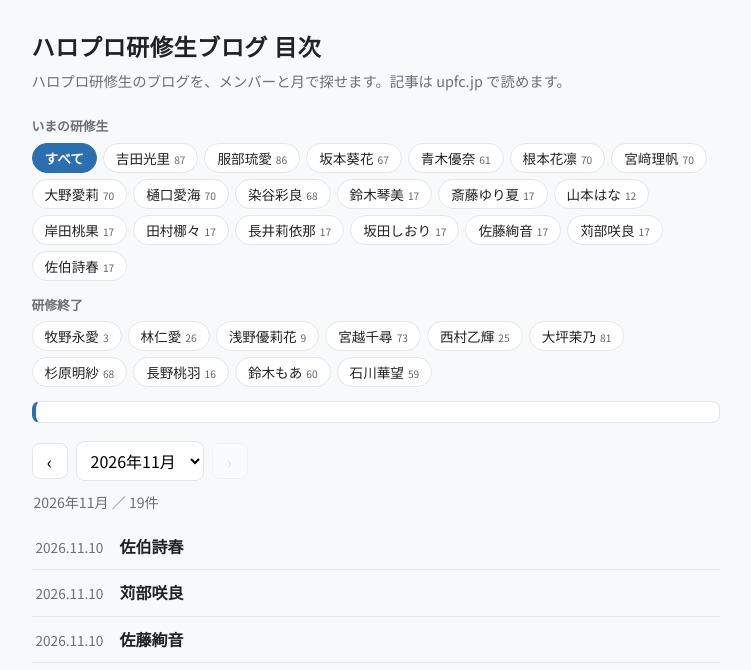
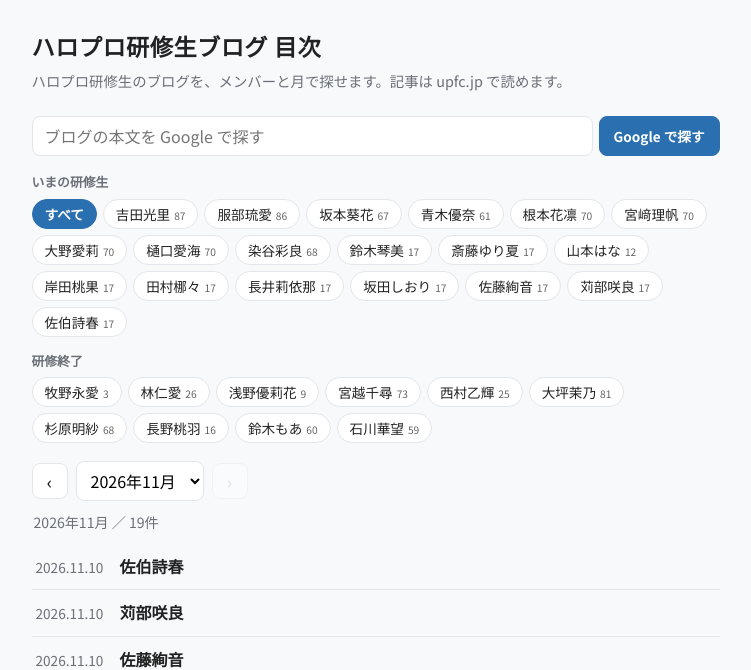
Before and after one commit to yxmxgxn/Cloudflare, a PHP site: page /hello-kenshusei-blog in a window 1280 px wide. Shown: the top 670 px of the page, without its empty margins (257-1008 px from the left). Run offline with PHP 8.4, Linux system fonts and the light colour scheme.

Commit message:
研修生ブログ目次: Google で本文を探す入力欄(site:検索・メンバー名の予測変換)を足す
Co-Authored-By: Claude Opus 5.5 <noreply@anthropic.com>

```diff
--- a/css/kenshusei-blog.css
+++ b/css/kenshusei-blog.css
@@ -24,6 +24,11 @@ input, textarea, button, select { font-family: inherit; }
 .kb-head h1 a { color: inherit; text-decoration: none; }
 .kb-lead { margin: 4px 0 0; color: var(--muted); font-size: .9rem; }
 
+/* Google で探す */
+.kb-google { display: flex; gap: 6px; margin-top: 16px; }
+.kb-google input[type=search] { flex: 1; min-width: 0; font-size: 1rem; padding: 7px 12px; border: 1px solid var(--line); border-radius: 8px; background: var(--surface); }
+.kb-google button { flex: none; padding: 0 14px; border: 1px solid var(--accent); background: var(--accent); color: #fff; border-radius: 8px; font-size: .85rem; font-weight: 700; cursor: pointer; }
+
 /* メンバー */
 .kb-members { margin-top: 16px; }
 .kb-group { margin: 14px 0 6px; font-size: .8rem; color: var(--muted); font-weight: 700; }
@@ -44,6 +49,7 @@ input, textarea, button, select { font-family: inherit; }
 
 /* 選んだ人 */
 .kb-profile { display: flex; flex-wrap: wrap; align-items: baseline; gap: 4px 12px; margin-top: 14px; padding: 10px 14px; background: var(--surface); border: 1px solid var(--line); border-left: 4px solid var(--accent); border-radius: 8px; }
+.kb-profile[hidden] { display: none; }
 .kb-pname { font-size: 1.05rem; }
 .kb-kana { color: var(--muted); font-size: .85rem; }
 .kb-profile a { margin-left: auto; color: var(--accent); font-size: .85rem; }
--- a/hello-kenshusei-blog.php
+++ b/hello-kenshusei-blog.php
@@ -39,6 +39,13 @@
 </header>
 
 <main class="kb-main">
+  <form id="kb-google" class="kb-google" action="https://www.google.com/search" target="_blank" role="search">
+    <input type="search" id="kb-q" list="kb-names" placeholder="ブログの本文を Google で探す" aria-label="Google で探す語" autocomplete="off">
+    <input type="hidden" name="q" id="kb-gq">
+    <button type="submit">Google で探す</button>
+    <datalist id="kb-names"></datalist>
+  </form>
+
   <section class="kb-members" aria-label="メンバーで絞る">
     <div id="kb-members"></div>
   </section>
@@ -182,12 +189,22 @@
   $('kb-prev').addEventListener('click', function () { var ms = months(); ym = ms[ms.indexOf(ym) + 1] || ym; draw(); });
   $('kb-next').addEventListener('click', function () { var ms = months(); ym = ms[ms.indexOf(ym) - 1] || ym; draw(); });
 
+  // 打った語に site: を足して Google を別タブで開く(結果は Google のもの)
+  $('kb-google').addEventListener('submit', function (ev) {
+    var q = $('kb-q').value.trim();
+    if (!q) { ev.preventDefault(); return; }
+    $('kb-gq').value = 'site:upfc.jp inurl:trcontents_detail ' + q;
+  });
+
   var get = function (u) { return fetch(u).then(function (r) { return r.json(); }); };
   Promise.all([get('/data/kenshusei-blog.json'), get('/data/kenshusei-members.json').catch(function () { return {}; })]).then(function (res) {
     var d = res[0];
     entries = d.entries || [];
     members = res[1].members || [];
-    members.forEach(function (m) { byName[m.name] = m; });
+    members.forEach(function (m) {
+      byName[m.name] = m;
+      $('kb-names').appendChild(el('option', { value: m.name }));   // 予測変換の候補
+    });
     var p = new URLSearchParams(location.search), slug = p.get('m') || '';
     var hit = slug && members.filter(function (m) { return m.slug === slug; })[0];
     name = hit ? hit.name : '';
```
